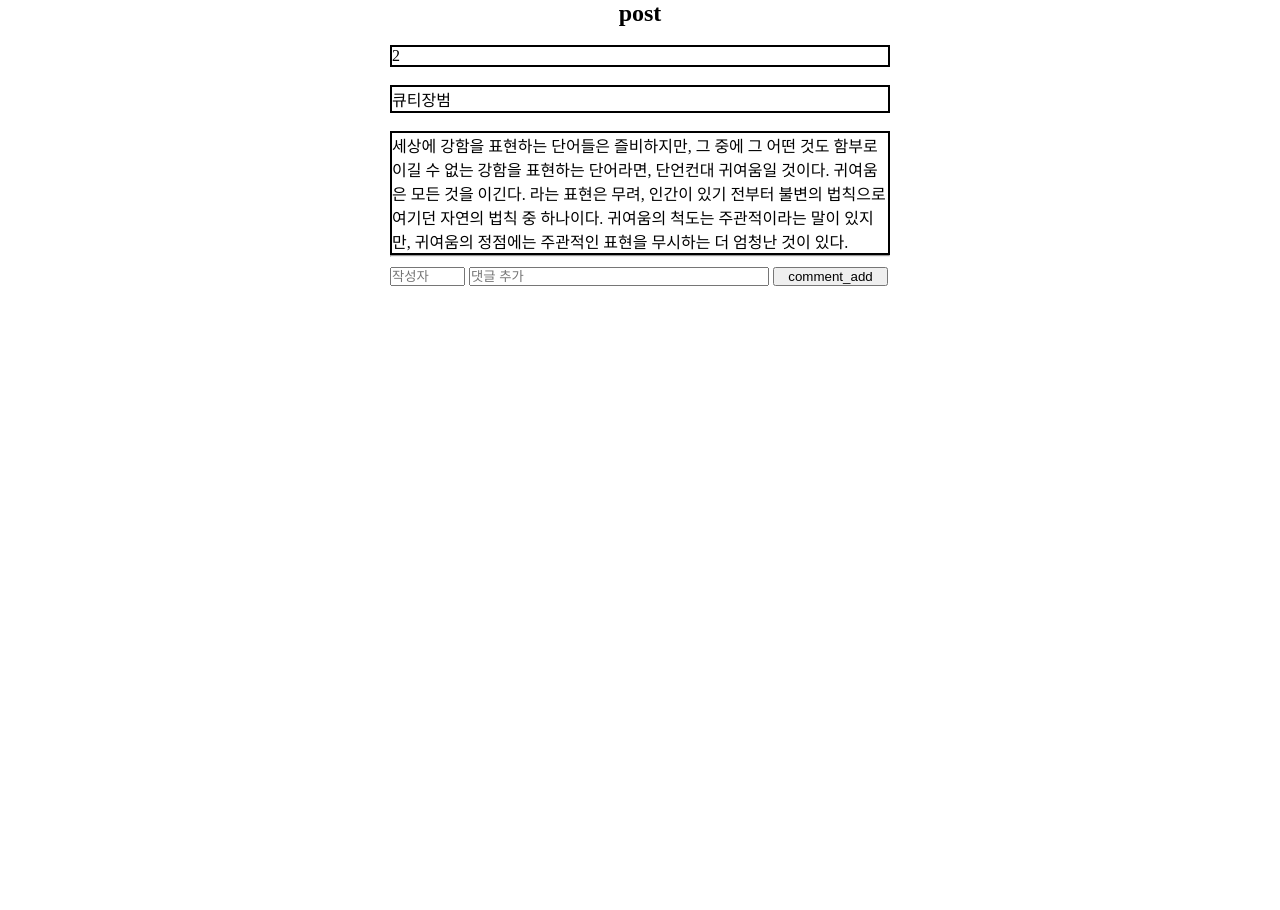
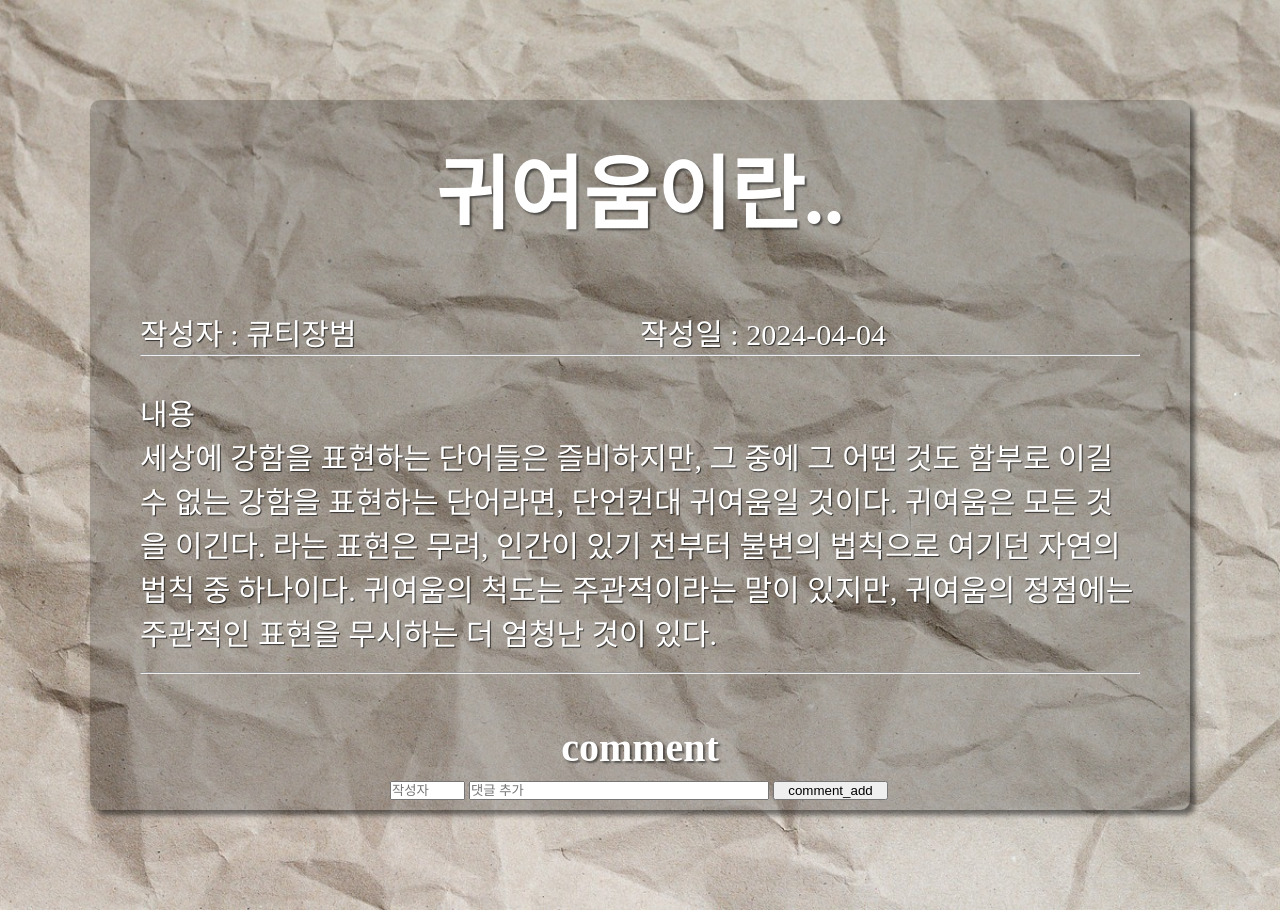
Before and after one commit to Jingood/adsad, a Flask app: page /comment_add/2 in a window 1280 px wide. Before the commit the page ends 286 px from the top, so only its background shows below. Run offline with Flask 3, Linux system fonts and the light colour scheme; some web fonts are replaced.

Commit message:
최종 완성본

```diff
--- a/app.py
+++ b/app.py
@@ -101,6 +101,42 @@ def comment_add_button(post_id):
     db.session.commit()
     return redirect(url_for('comment_add', post_id=post_id))
 
+def search_comments():
+    if request.method == 'POST':
+        search_option = request.form.get("searchOption")
+        search_input = request.form.get("commentSearchInput")
+
+        posts = []
+        answers = []
+
+        if search_option == 'postTitle':
+            posts = Post.query.filter(Post.subject.like('%{}%'.format(search_input))).all()
+        elif search_option == 'postAuthor':
+            posts = Post.query.filter(Post.username.like('%{}%'.format(search_input))).all()
+
+        return render_template('index.html', posts=posts, answers=answers)
+
+
+
+@app.route('/comment_modify/<int:comment_id>')
+def comment_modify(comment_id):
+    comment = Answer.query.get(comment_id)
+    username_receive = request.args.get("username")
+    content_receive = request.args.get("content")
+    comment.username = username_receive
+    comment.content = content_receive
+    post_id = comment.post_id
+    db.session.commit()
+    return redirect(url_for('comment_add', post_id=post_id))
+
+
+@app.route('/comment_delete/<int:comment_id>')
+def comment_delete(comment_id):
+    comment = Answer.query.get(comment_id)
+    post_id = comment.post_id
+    db.session.delete(comment)
+    db.session.commit()
+    return redirect(url_for('comment_add', post_id=post_id))
 
 if __name__ == "__main__":
     app.run(debug=True)
--- a/templates/post.html
+++ b/templates/post.html
@@ -7,20 +7,60 @@
 	<meta name="viewport" content="width=device-width, initial-scale=1.0">
 	<title>post</title>
 	<style>
+		@font-face {
+			font-family: 'InkLipquid';
+			src: url('https://cdn.jsdelivr.net/gh/projectnoonnu/noonfonts_one@1.0/InkLipquid.woff') format('woff');
+			font-weight: normal;
+			font-style: normal;
+		}
+
+		body {
+			margin: 0;
+			padding: 0;
+			display: flex;
+			justify-content: center;
+			align-items: center;
+			flex-direction: column;
+			/* 화면 전체 높이에 Navbar를 중앙으로 정렬합니다. */
+			background-image: url("/static/paper-3155438_1280.jpg");
+			/* 이미지 경로는 실제 이미지 파일의 경로로 변경해야 합니다. */
+			background-size: cover;
+			/* 배경 이미지를 커버하도록 설정합니다. */
+			background-position: center;
+			/* 배경 이미지를 가운데로 정렬합니다. */
+		}
+
 		* {
 			margin: 0;
 			padding: 0;
 			box-sizing: border-box;
 		}
 
-		main h2 {
+		.main h2 {
+			margin: 30px 0;
+			font-size: 80px;
+			color: white;
+			text-shadow: 2px 2px 2px rgba(0, 0, 0, 0.5);
+			text-decoration: none;
+		}
+
+		.main h3 {
 			margin-top: 50px;
+			font-size: 40px;
+			color: white;
+			text-shadow: 2px 2px 2px rgba(0, 0, 0, 0.5);
+			text-align: center;
 		}
 
 		.main {
+			margin: 100px;
 			display: flex;
 			flex-direction: column;
 			align-items: center;
+			background-color: rgba(0, 0, 0, 0.2);
+			border-radius: 10px;
+			box-shadow: 5px 5px 5px rgba(0, 0, 0, 0.5);
+			width: 1100px;
 		}
 
 		/* 작성자, 제목, 내용 디자인 부분 */
@@ -30,28 +70,57 @@
 		}
 
 		.post_data {
-			width: 500px;
+			width: 1000px;
+			font-family: 'InkLipquid';
+			font-size: 30px;
+			font: bold;
+			color: white;
+			text-shadow: 1px 1px 1px rgba(0, 0, 0, 0.7);
 		}
 
 		.post_data p {
 			width: 100%;
-			box-sizing: border-box;
-			border-width: 2px;
-			border-style: solid;
-			border-color: #000;
 		}
 
 		.post_1 {
 			height: 500px;
 		}
 
+		/* 댓글 부분  */
 		.comment,
+		li,
+		h3,
 		.comment_add,
 		.comment_search {
 			width: 500px;
-			margin: 10px 0;
+			margin: 10px auto;
 		}
 
+		ul {
+			list-style: none;
+		}
+
+
+		.comment {
+			display: flex;
+			font-size: 15px;
+			color: white;
+			text-shadow: 2px 2px 2px rgba(0, 0, 0, 0.5);
+		}
+
+		.comment :nth-child(1) {
+			width: 15%;
+		}
+
+		.comment :nth-child(2) {
+			margin: 5px;
+		}
+
+		.comment :nth-child(3) {
+			width: 85%;
+		}
+
+		/* 댓글 추가 부분 */
 		.comment_add form :first-child {
 			width: 15%;
 		}
@@ -75,46 +144,45 @@
 			width: 30%;
 			height: 30px;
 		}
-
-		.comment {
-			display: flex;
-		}
 	</style>
 </head>
 
 <body>
 	<div class="main">
-		<h2>post</h2>
+		<h2>{{ post.subject }}</h2>
 		<div>
 			<div class="post_data">
-				<div>
 				<br>
 				<div class="us_da">
-						<p>{{ post.id }}</p>
+					<p>작성자 : {{ post.username }}</p>
+					<p>작성일 : {{ post.create_date.strftime('%Y-%m-%d')}}</p>
 				</div>
+				<hr>
+				<!-- <br>
+				<div class="">
+					<p>제목 : {{ post.subject }}</p>
+				</div>
+<hr> -->
 				<br>
 				<div class="">
-						<p>{{ post.username }}</p>
-					</div>
-					<br>
-					<div class="">
+					<p> 내용 </p>
 					<p>{{ post.content }}</p>
 				</div>
 			</div>
-			</div>
+			<br>
 			<hr>
+			<h3>comment</h3>
 			<div class="div_comment">
-				<ol>
+				<ul>
 					{% for i in range(0, answer|length)%}
 					<li>
 						<div class="comment">
 							<p>{{ answer[i].username }}</p>
-							<br>
+							<hr>
 							<p>{{ answer[i].content}} </p>
-							<!-- <button class="">수정</button>
 							<form action="{{ url_for('comment_delete', comment_id=answer[i].id)}}">
 								<button type="submit" class="">삭제</button>
-							</form> -->
+							</form>
 						</div>
 					</li>
 					{% endfor %}
@@ -126,13 +194,6 @@
 							<button type="submit" class="comment_button">comment_add</button>
 						</form>
 					</div>
-				<!-- 댓글 검색 -->
-				<!-- <div class="comment_search">
-					<form id="comment_search_form">
-						<input type="text" name="comment_search_input" placeholder="댓글 검색">
-						<button type="submit" class="comment_search_button">comment_search</button>
-					</form>
-				</div> -->
 			</div>
 		</div>
 	</div>
```
Also changed, not shown: static/script.js (added, +26 -0 lines), templates/index.html (+49 -0 lines), templates/post_add.html (+64 -16 lines), database.db. Lines whose indentation alone changed are shown as unchanged.
